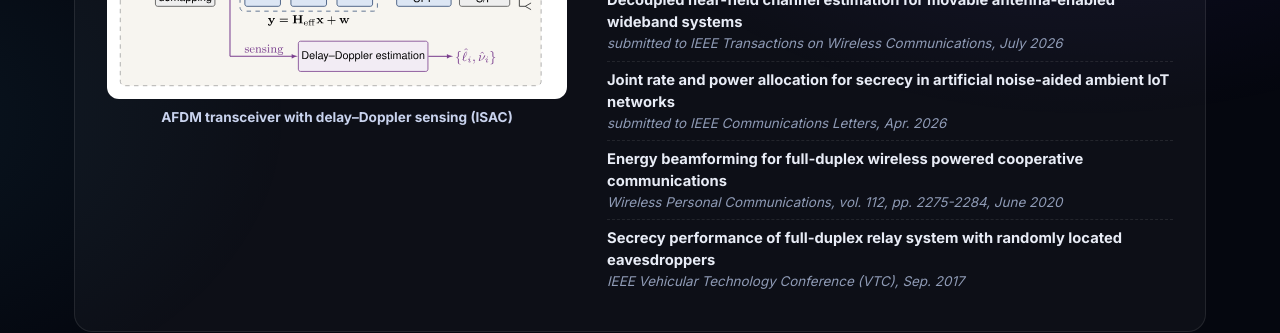
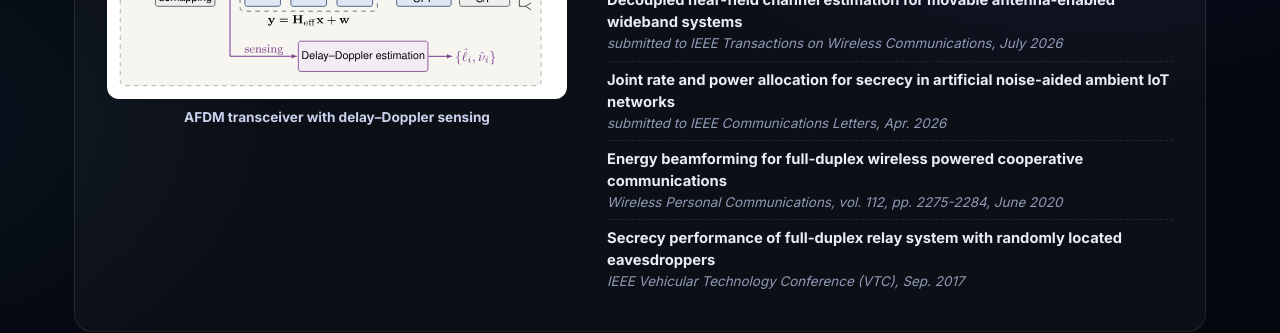
Before and after one commit to hyperx-web/hyperx, a Jekyll site: the page built from research.html, in a window 1280 px wide and 900 px high, scrolled down 893 px. Shown: the part 151-484 px from the top of the window. Built offline with Jekyll 4.4.1, drawn with Linux system fonts in a browser that asks for light colours; some web fonts are replaced.

Commit message:
Research: drop '(ISAC)' from AFDM caption
Co-Authored-By: Claude Opus 5.5 <noreply@anthropic.com>

```diff
--- a/_data/research.yml
+++ b/_data/research.yml
@@ -4,7 +4,7 @@
   image: 6g-model.svg
   images:
     - { file: 6g-rsma-anim.svg, caption: "RSMA system model" }
-    - { file: 6g-afdm-anim.svg, caption: "AFDM transceiver with delay–Doppler sensing (ISAC)" }
+    - { file: 6g-afdm-anim.svg, caption: "AFDM transceiver with delay–Doppler sensing" }
   summary: Investigating ultra-low latency, high-speed communication protocols for next-gen connectivity.
   topics:
     - Rate-splitting multiple access (RSMA) for unicast and multicast
```
